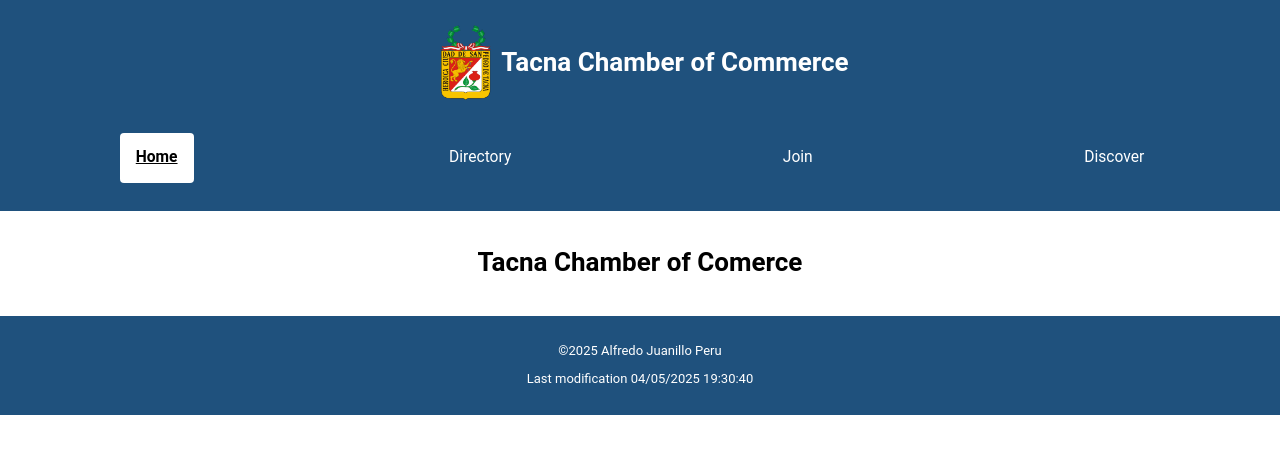
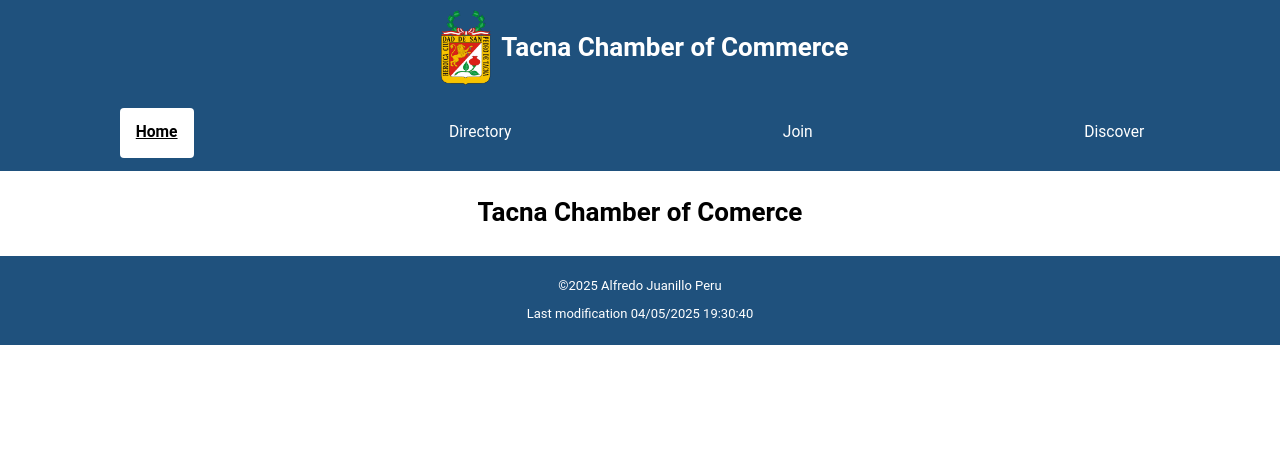
Before and after one commit to ajuanillo/wdd231, a plain HTML site: page chamber/index.html in a window 1280 px wide. Drawn offline with Linux system fonts and the light colour scheme.

Commit message:
Home update

```diff
--- a/chamber/index.html
+++ b/chamber/index.html
@@ -39,7 +39,7 @@
         <a id="menu" href="#"></a>
         <nav class="navigation">
             <ul>
-                <li><a href="home.html" id="home" class="active">Home</a></li>
+                <li><a href="index.html" id="home" class="active">Home</a></li>
                 <li><a href="directory.html" id="directory">Directory</a></li>
                 <li><a href="#" id="join">Join</a></li>
                 <li><a href="#" id="discover">Discover</a></li>
--- a/chamber/styles/small.css
+++ b/chamber/styles/small.css
@@ -97,13 +97,11 @@ header,
 footer {
     background-color: var(--color-background);
     color: var(--color-background-secondary);
-    padding: 15px 0;
 }
 
 header,
 main,
 footer {
-    gap: 10px;
     text-align: center;
 }
 
@@ -125,8 +123,9 @@ nav a:hover,
     border-color: 2px solid grey;
 }
 
-main {
-    padding: 20px;
+main,
+footer {
+    padding: 10px;
 }
 
 .menu {
```
